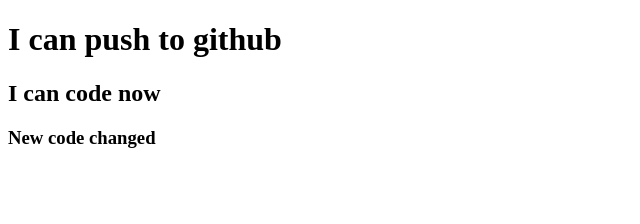
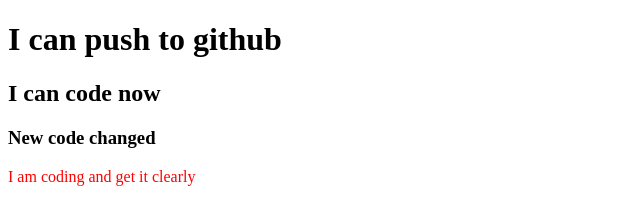
Before and after one commit to aditisencse/my-second-repo, a plain HTML site: page index.html in a window 1280 px wide. Shown: the whole page, without its empty margins (0-640 px from the left). Drawn offline with Linux system fonts and the light colour scheme.

Commit message:
styles added

```diff
--- a/index.html
+++ b/index.html
@@ -5,11 +5,13 @@
     <meta http-equiv="X-UA-Compatible" content="IE=edge">
     <meta name="viewport" content="width=device-width, initial-scale=1.0">
     <title>My second github repo</title>
+    <link rel="stylesheet" href="style.css">
 </head>
 <body>
     <h1> I can push to github</h1>
     <h2> I can code now</h2>
     <h3>New code changed</h3>
+    <p> I am coding and get it clearly</p>
 
 </body>
 </html>
--- /dev/null
+++ b/style.css
@@ -0,0 +1,3 @@
+p{
+    color: red;
+}
```
